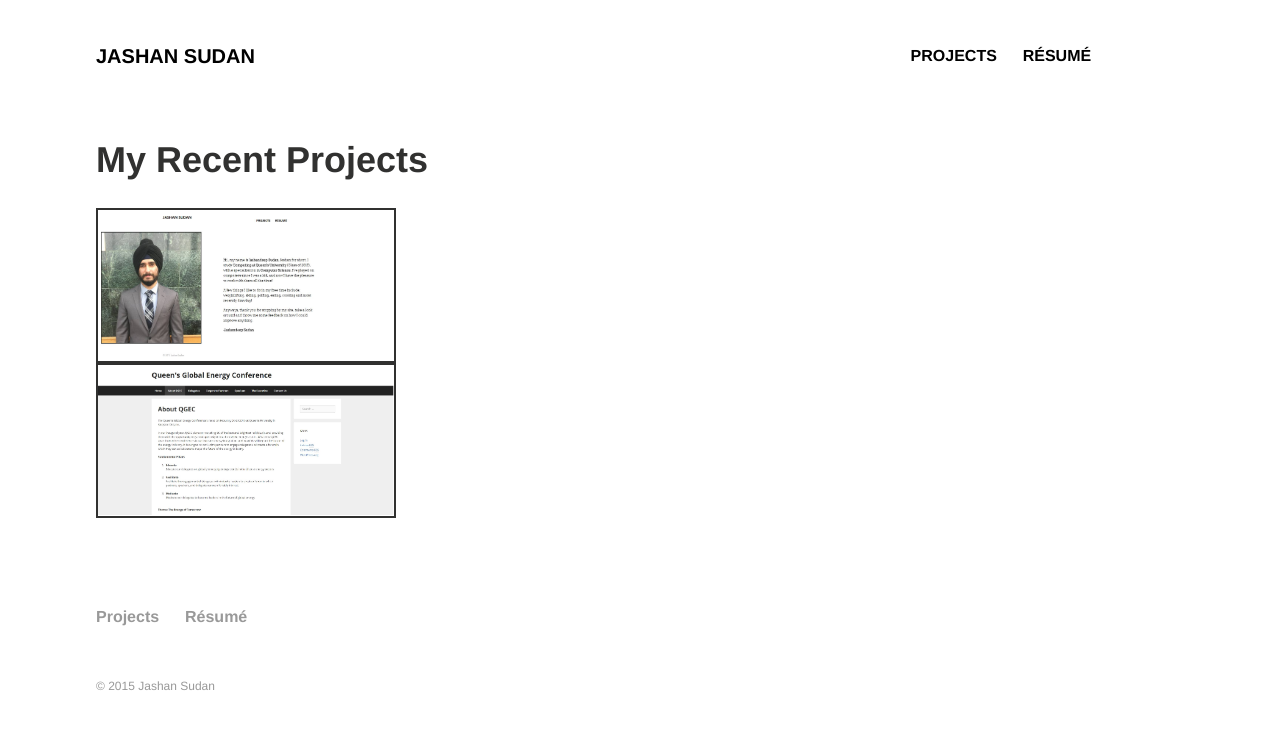
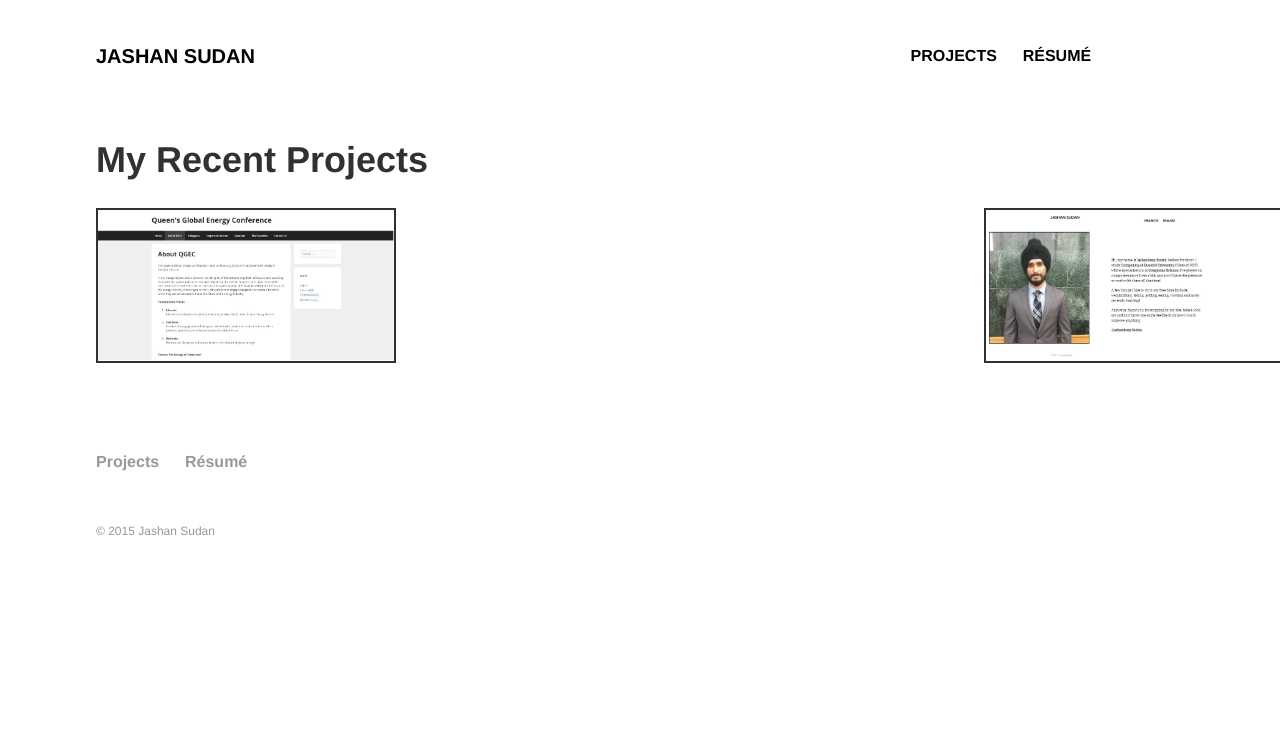
Before and after one commit to jashansudan/jashansudan, a Jekyll site: the page built from Projects/index.md, in a window 1280 px wide. Shown: the top 729 px of the page. Built offline with Jekyll 4.4.1, drawn with Linux system fonts in a browser that asks for light colours.

Commit message:
updating

```diff
--- a/css/main.scss
+++ b/css/main.scss
@@ -73,8 +73,11 @@ sitemap: false
 #project1 {
 	height: 155px;
 	width: 300px;
-	position: static;
+	position: relative;
+	left: 100px;
 	border: 2px solid;
+	display: inline;
+	float: right;
 }
 
 #project2 {
@@ -82,6 +85,8 @@ sitemap: false
 	width: 300px;
 	position: static;
 	border: 2px solid;
+	display: inline;
+	float: left;
 }
 
 .project:hover {
```
